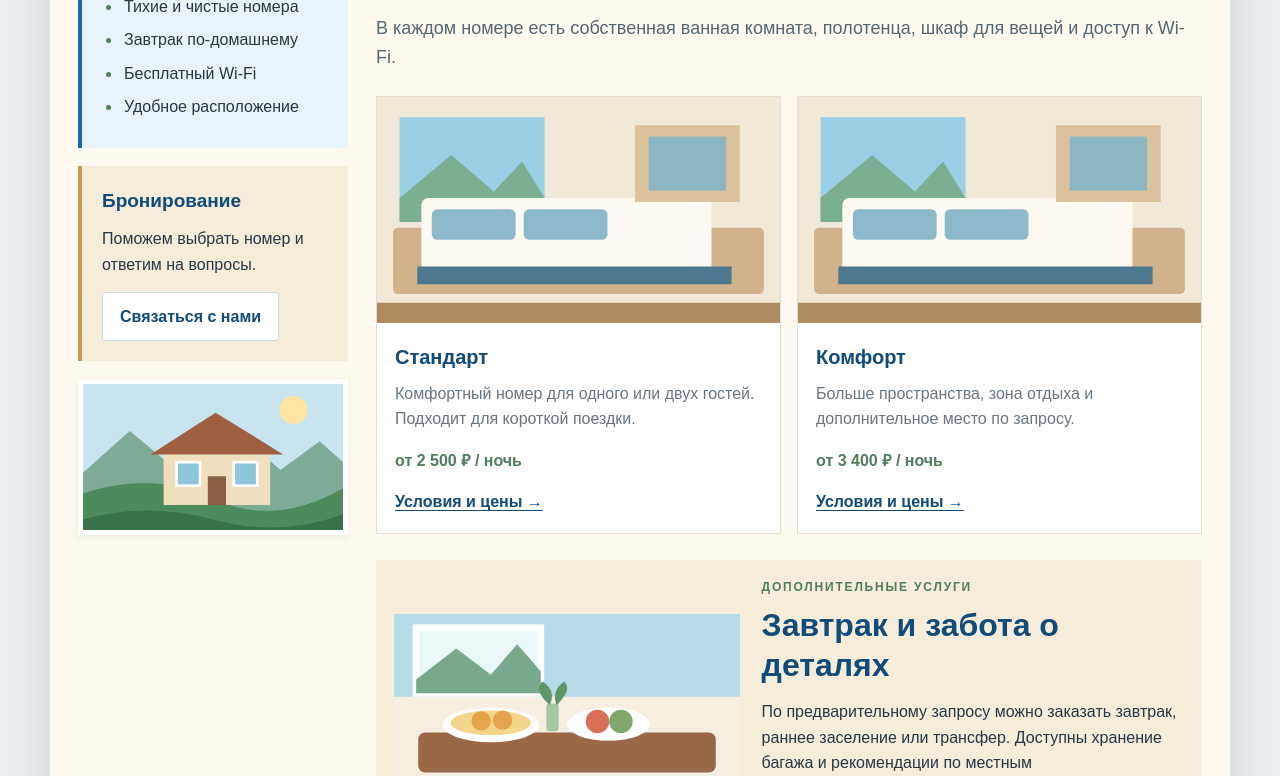
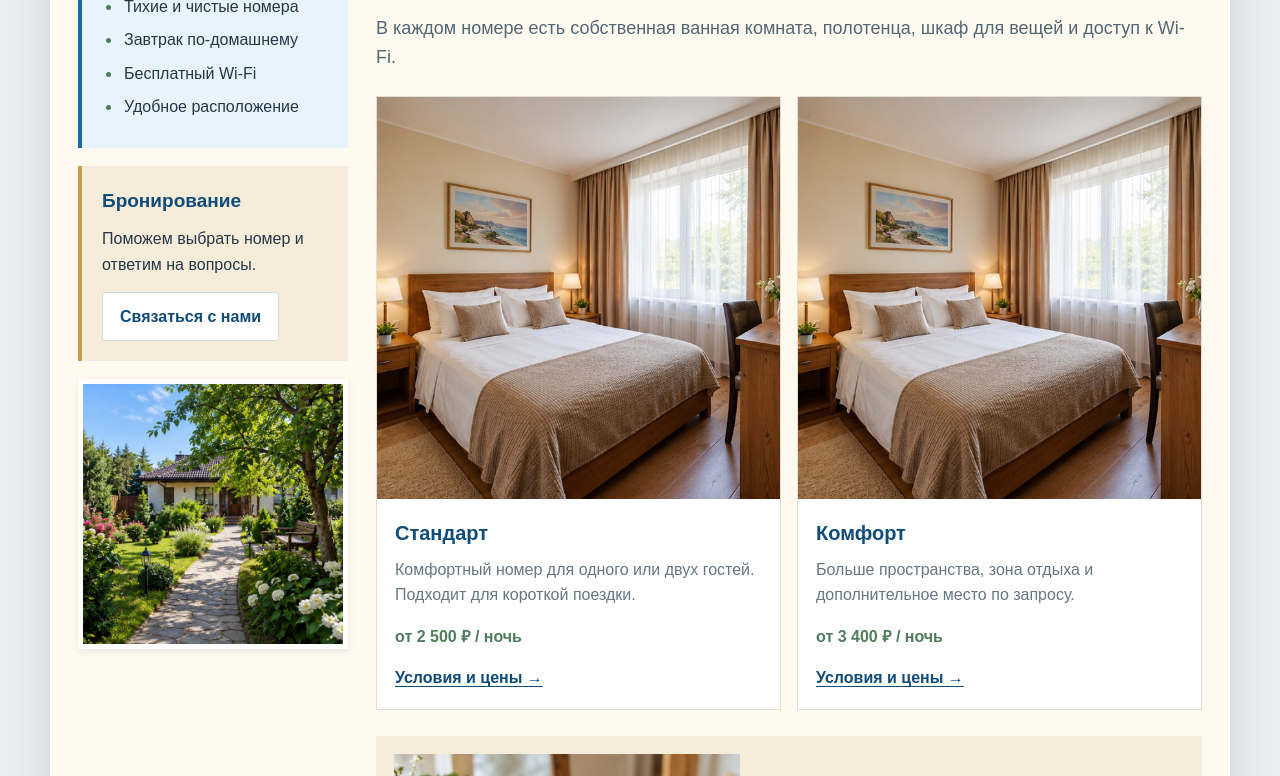
Before and after one commit to qasdfghj48132-alt/websitelab, a plain HTML site: page catalog.html in a window 1280 px wide. Shown: the part 324-1100 px from the top of the page. Drawn offline with Linux system fonts and the light colour scheme.

Commit message:
Add files via upload

```diff
--- a/catalog.html
+++ b/catalog.html
@@ -44,15 +44,15 @@
 					<p>Поможем выбрать номер и ответим на вопросы.</p>
 					<a class="button button-light" href="contacts.html">Связаться с нами</a>
 				</section>
-				<img class="sidebar-photo" src="images/garden.svg" alt="Гостевой дом среди зелёного сада">
+				<img class="sidebar-photo" src="images/garden.jpg" alt="Гостевой дом среди зелёного сада">
 			</aside>
 			<main class="main-content">
 				<section class="content-section"><p class="eyebrow">Размещение</p><h2>Выберите свой вариант отдыха</h2><p class="lead">В каждом номере есть собственная ванная комната, полотенца, шкаф для вещей и доступ к Wi-Fi.</p></section>
 				<section class="room-grid">
-					<article class="room-card"><img src="images/room.svg" alt="Светлый стандартный номер с большой кроватью"><div class="room-copy"><h3>Стандарт</h3><p>Комфортный номер для одного или двух гостей. Подходит для короткой поездки.</p><p class="room-price">от 2 500 ₽ / ночь</p><a href="price.html">Условия и цены →</a></div></article>
-					<article class="room-card"><img src="images/room.svg" alt="Уютный номер повышенной комфортности"><div class="room-copy"><h3>Комфорт</h3><p>Больше пространства, зона отдыха и дополнительное место по запросу.</p><p class="room-price">от 3 400 ₽ / ночь</p><a href="price.html">Условия и цены →</a></div></article>
+					<article class="room-card"><img src="images/room.jpg" alt="Светлый стандартный номер с большой кроватью"><div class="room-copy"><h3>Стандарт</h3><p>Комфортный номер для одного или двух гостей. Подходит для короткой поездки.</p><p class="room-price">от 2 500 ₽ / ночь</p><a href="price.html">Условия и цены →</a></div></article>
+					<article class="room-card"><img src="images/room.jpg" alt="Уютный номер повышенной комфортности"><div class="room-copy"><h3>Комфорт</h3><p>Больше пространства, зона отдыха и дополнительное место по запросу.</p><p class="room-price">от 3 400 ₽ / ночь</p><a href="price.html">Условия и цены →</a></div></article>
 				</section>
-				<section class="service-row" id="breakfast"><img src="images/breakfast.svg" alt="Завтрак с напитками и свежими продуктами"><div><p class="eyebrow">Дополнительные услуги</p><h2>Завтрак и забота о деталях</h2><p>По предварительному запросу можно заказать завтрак, раннее заселение или трансфер. Доступны хранение багажа и рекомендации по местным достопримечательностям.</p><a class="text-link" href="contacts.html">Уточнить доступность →</a></div></section>
+				<section class="service-row" id="breakfast"><img src="images/breakfast.jpg" alt="Завтрак с напитками и свежими продуктами"><div><p class="eyebrow">Дополнительные услуги</p><h2>Завтрак и забота о деталях</h2><p>По предварительному запросу можно заказать завтрак, раннее заселение или трансфер. Доступны хранение багажа и рекомендации по местным достопримечательностям.</p><a class="text-link" href="contacts.html">Уточнить доступность →</a></div></section>
 			</main>
 		</div>
 	<footer class="site-footer">
```
Also changed, not shown: about.html (+2 -2 lines), contacts.html (+1 -1 lines), index.html (+2 -2 lines), price.html (+1 -1 lines), README.txt, images/breakfast.jpg (added), images/garden.jpg (added), images/house.jpg (added), images/room.jpg (added).
